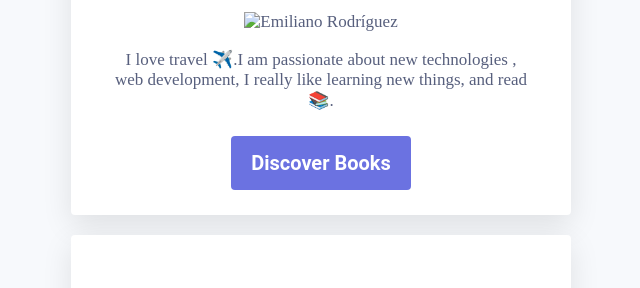
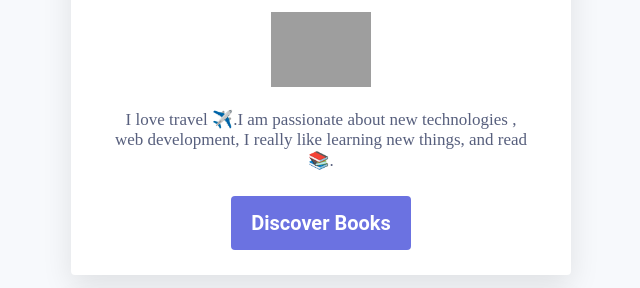
Before and after one commit to erodriguez025/gh-repo-view---web, a plain HTML site: page index.html in a window 1280 px wide. Shown: the part 159-447 px from the top of the page, without its empty margins (319-959 px from the left). Drawn offline with Linux system fonts and the light colour scheme; the site is published under a folder, as on GitHub Pages, so addresses that start at the root find nothing.

Commit message:
make my profile prettier

```diff
--- a/index.html
+++ b/index.html
@@ -11,7 +11,7 @@
     <div class="container">
       <div class="card-white" id="introduction">
         <h1>Hello, I'm Emiliano 😎</h1>
-          <img src="/images/profile.png" width="100px" alt="Emiliano Rodríguez">
+          <img src="images/profile.png" width="100px" alt="Emiliano Rodríguez">
             <p>I love travel ✈️.I am passionate about new technologies , web development, I really like learning new things, and read 📚.</p>
               <a href="#" class="btn-blue">Discover Books</a>
       </div>
```
